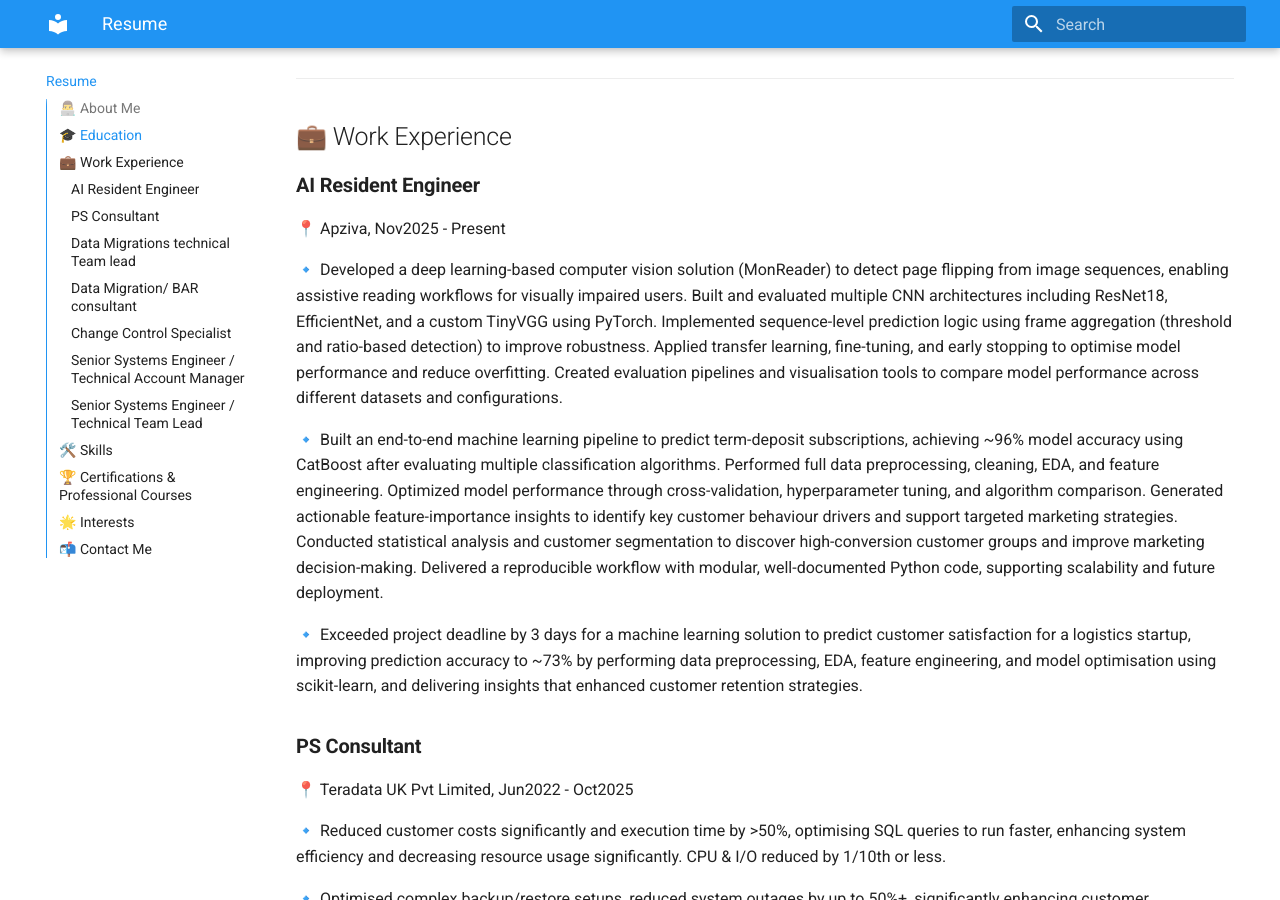
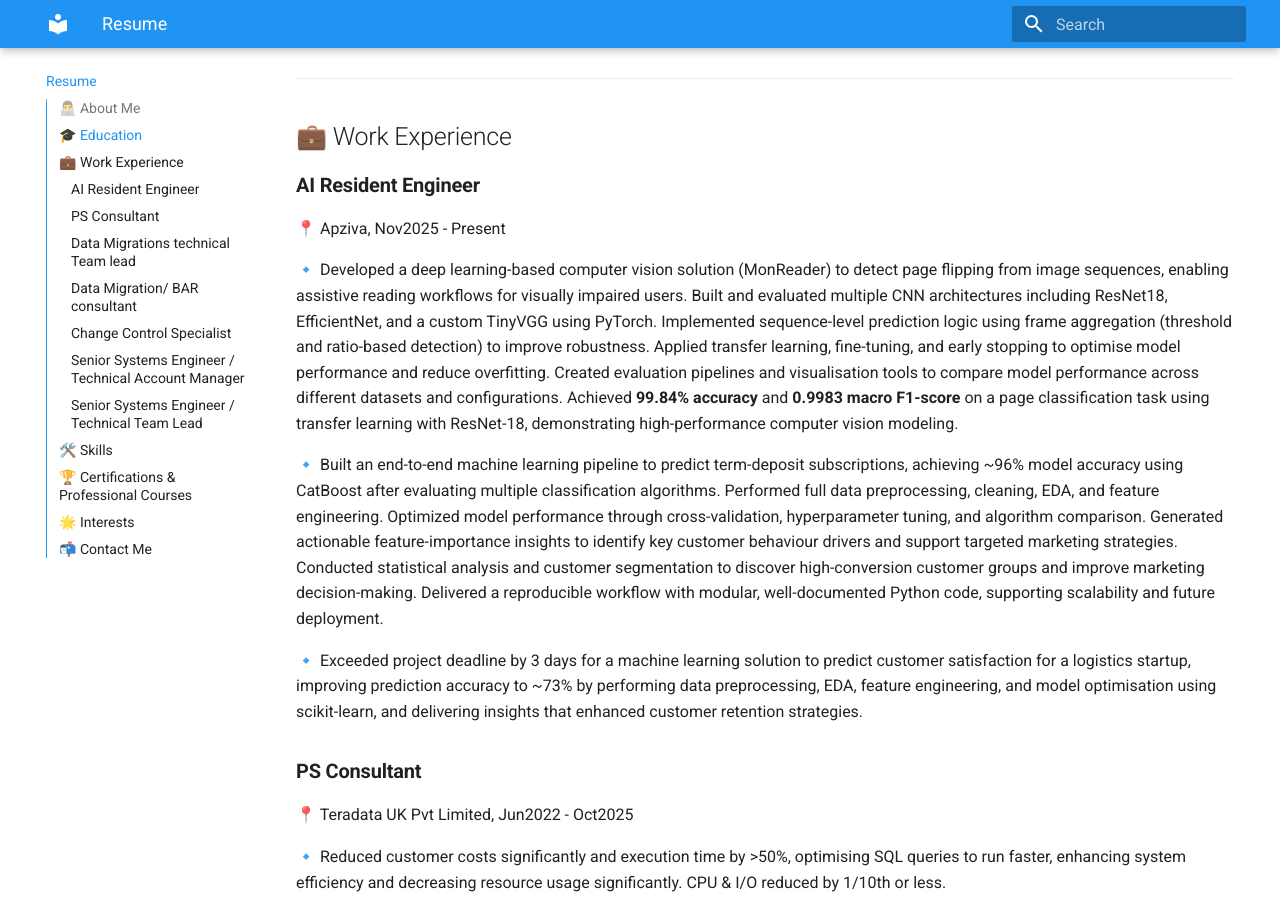
Before and after one commit to nawazyarkhan/myportfolio, an MkDocs documentation site: the page built from docs/resume.md, in a window 1280 px wide and 900 px high, scrolled down 730 px. Built offline with MkDocs 1.6.1 and Material for MkDocs 9.7.7, drawn with Linux system fonts in a browser that asks for light colours.

Commit message:
commit -m "updated CV"

```diff
--- a/docs/resume.md
+++ b/docs/resume.md
@@ -27,7 +27,7 @@ Hi, I'm Nawaz Y. khan! A passionate **Data Engineer**/**Data Scientist**/**ML En
 ### **AI Resident Engineer**
 📍 Apziva, Nov2025 - Present
 
-🔹  Developed a deep learning-based computer vision solution (MonReader) to detect page flipping from image sequences, enabling assistive reading workflows for visually impaired users. Built and evaluated multiple CNN architectures including ResNet18, EfficientNet, and a custom TinyVGG using PyTorch. Implemented sequence-level prediction logic using frame aggregation (threshold and ratio-based detection) to improve robustness. Applied transfer learning, fine-tuning, and early stopping to optimise model performance and reduce overfitting. Created evaluation pipelines and visualisation tools to compare model performance across different datasets and configurations.
+🔹  Developed a deep learning-based computer vision solution (MonReader) to detect page flipping from image sequences, enabling assistive reading workflows for visually impaired users. Built and evaluated multiple CNN architectures including ResNet18, EfficientNet, and a custom TinyVGG using PyTorch. Implemented sequence-level prediction logic using frame aggregation (threshold and ratio-based detection) to improve robustness. Applied transfer learning, fine-tuning, and early stopping to optimise model performance and reduce overfitting. Created evaluation pipelines and visualisation tools to compare model performance across different datasets and configurations. Achieved **99.84% accuracy** and **0.9983 macro F1-score** on a page classification task using transfer learning with ResNet-18, demonstrating high-performance computer vision modeling.
 
  🔹	Built an end-to-end machine learning pipeline to predict term-deposit subscriptions, achieving ~96% model accuracy using CatBoost after evaluating multiple classification algorithms. Performed full data preprocessing, cleaning, EDA, and feature engineering. Optimized model performance through cross-validation, hyperparameter tuning, and algorithm comparison. Generated actionable feature-importance insights to identify key customer behaviour drivers and support targeted marketing strategies. Conducted statistical analysis and customer segmentation to discover high-conversion customer groups and improve marketing decision-making.  Delivered a reproducible workflow with modular, well-documented Python code, supporting scalability and future deployment.
 
```
Also changed, not shown: docs/projects.md (+1 -0 lines), site/resume/index.html.
